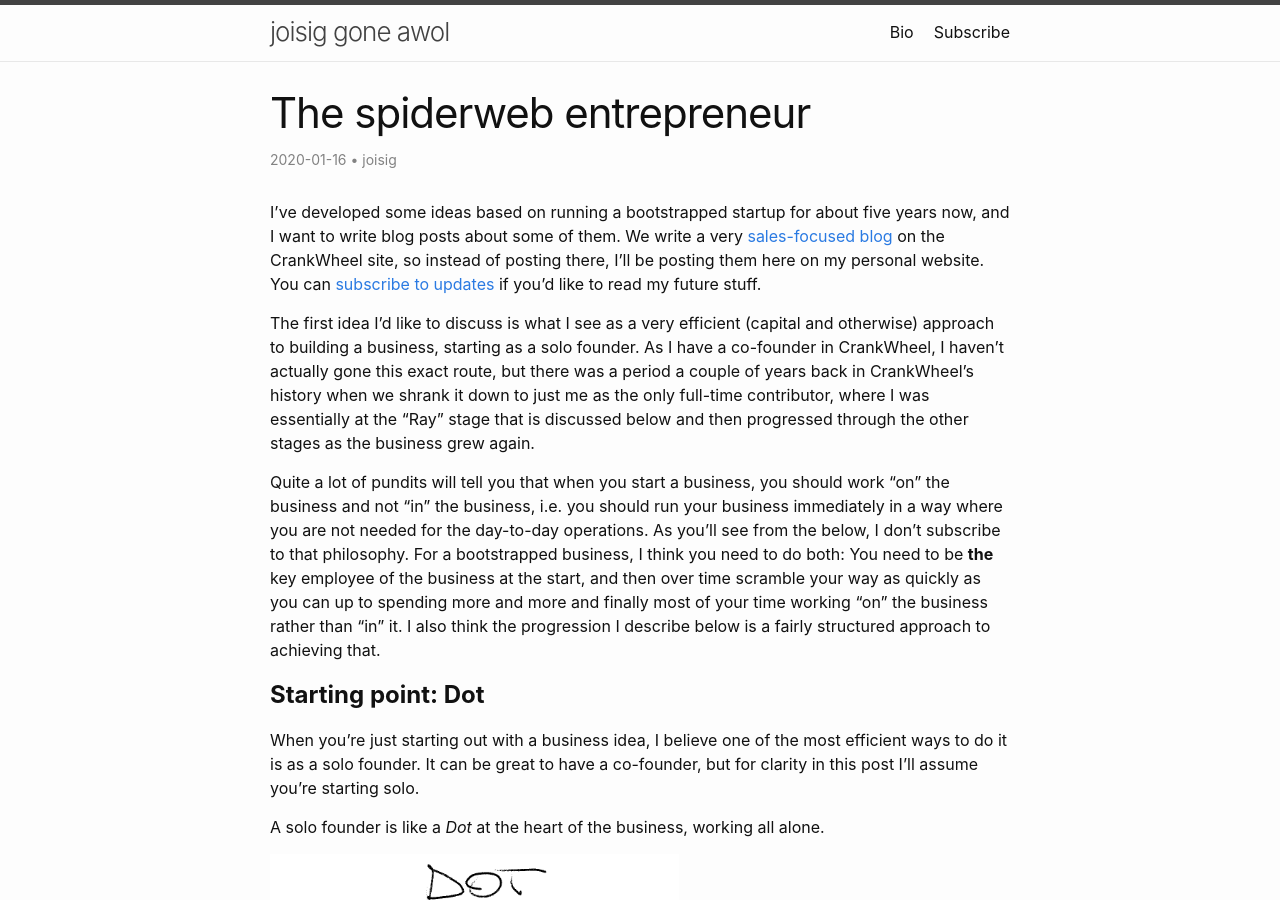
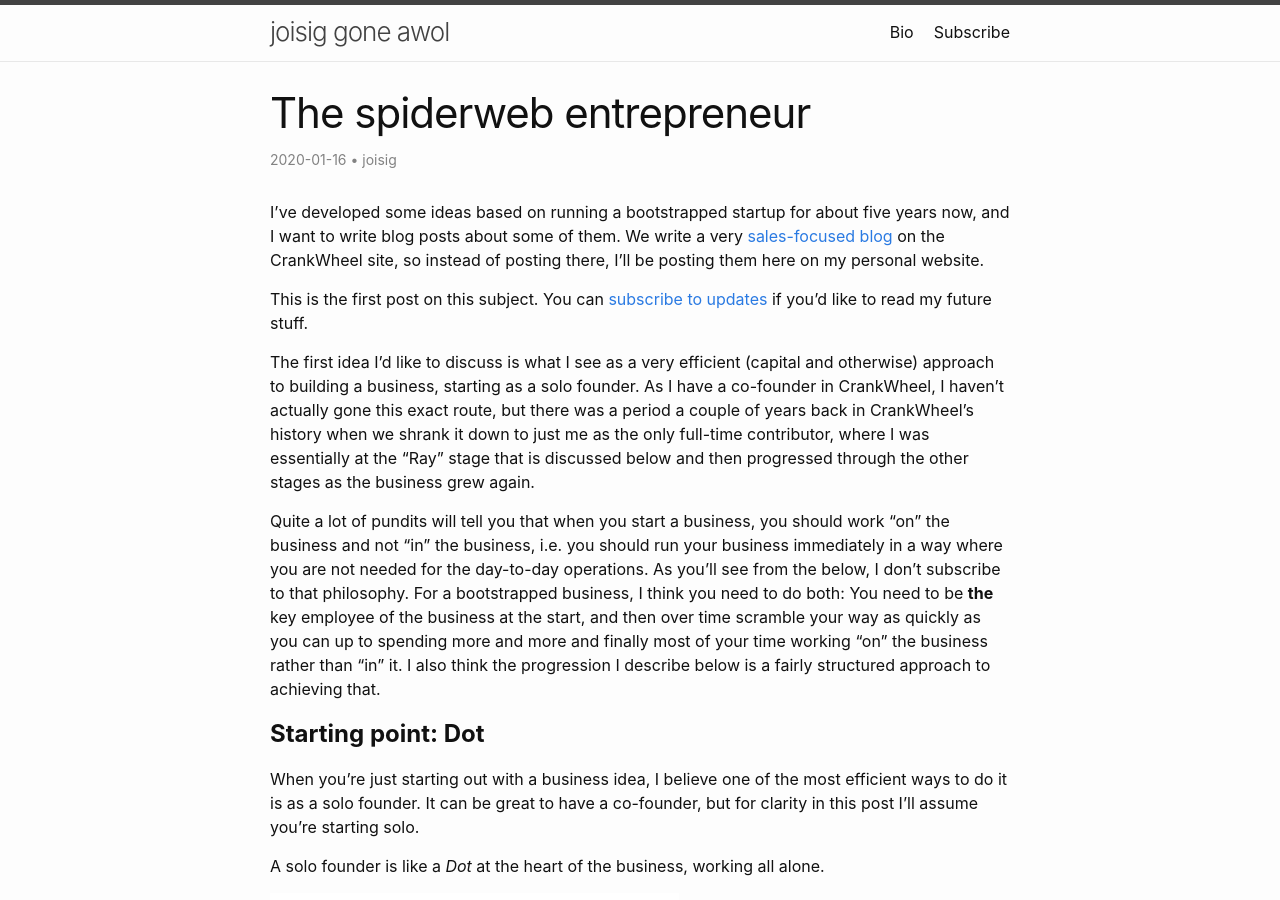
Before and after one commit to joisig/joisig.com, a Jekyll site: the page built from _posts/2020-01-16-the-spiderweb-entrepreneur.md, in a window 1280 px wide and 900 px high. Built offline with Jekyll 4.4.1, drawn with Linux system fonts in a browser that asks for light colours; comment, search, counter and statistics services are not loaded.

Commit message:
Small update to wording

```diff
--- a/_posts/2020-01-16-the-spiderweb-entrepreneur.md
+++ b/_posts/2020-01-16-the-spiderweb-entrepreneur.md
@@ -8,7 +8,9 @@ categories: []
 
 ---
 
-I’ve developed some ideas based on running a bootstrapped startup for about five years now, and I want to write blog posts about some of them. We write a very [sales-focused blog](https://crankwheel.com/blog/) on the CrankWheel site, so instead of posting there, I’ll be posting them here on my personal website. You can [subscribe to updates](https://joisig.substack.com/p/coming-soon) if you’d like to read my future stuff.
+I’ve developed some ideas based on running a bootstrapped startup for about five years now, and I want to write blog posts about some of them. We write a very [sales-focused blog](https://crankwheel.com/blog/) on the CrankWheel site, so instead of posting there, I’ll be posting them here on my personal website.
+
+This is the first post on this subject. You can [subscribe to updates](https://joisig.substack.com/p/coming-soon) if you’d like to read my future stuff.
 
 The first idea I’d like to discuss is what I see as a very efficient (capital and otherwise) approach to building a business, starting as a solo founder. As I have a co-founder in CrankWheel, I haven’t actually gone this exact route, but there was a period a couple of years back in CrankWheel’s history when we shrank it down to just me as the only full-time contributor, where I was essentially at the “Ray” stage that is discussed below and then progressed through the other stages as the business grew again.
 
```
